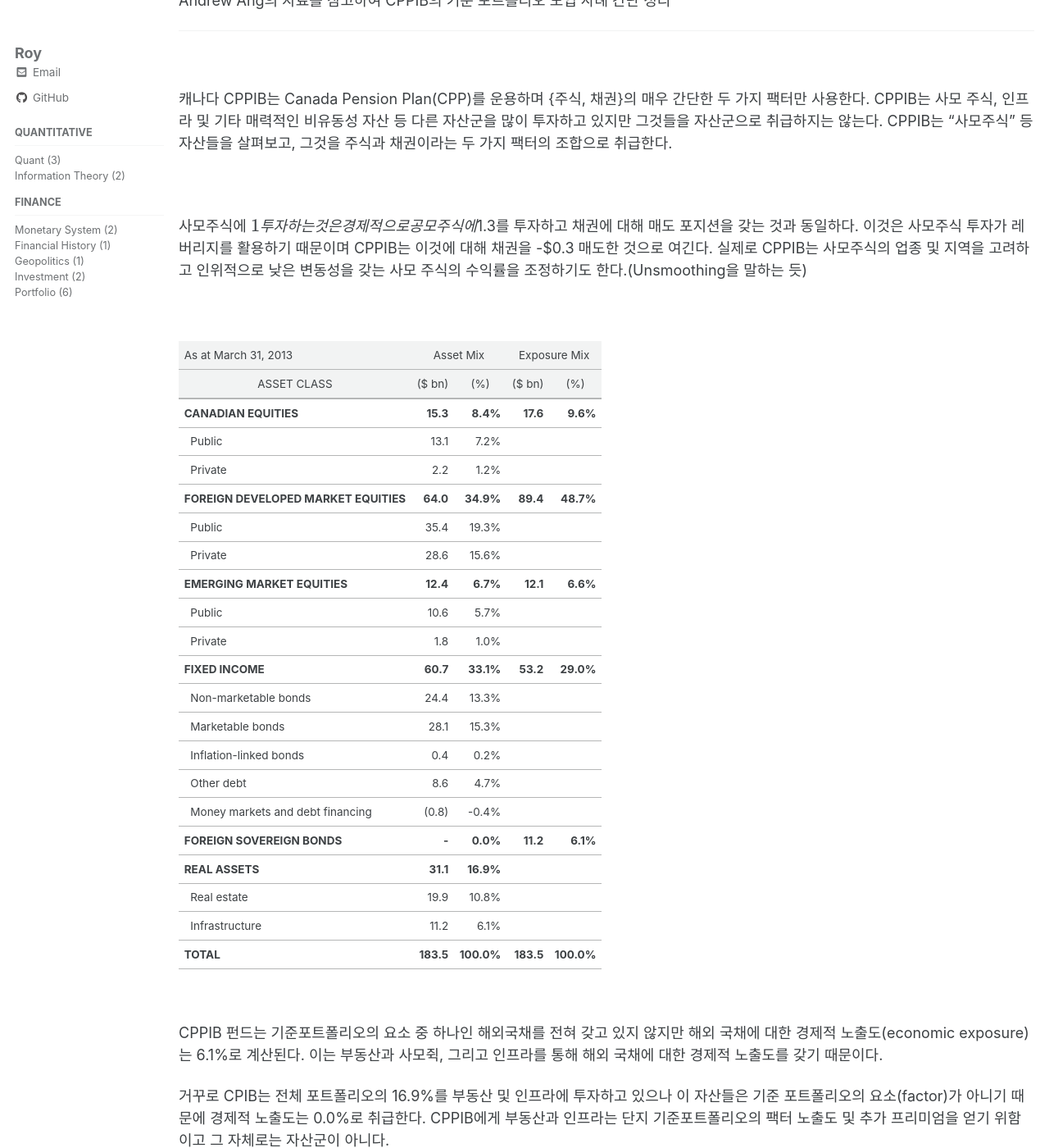
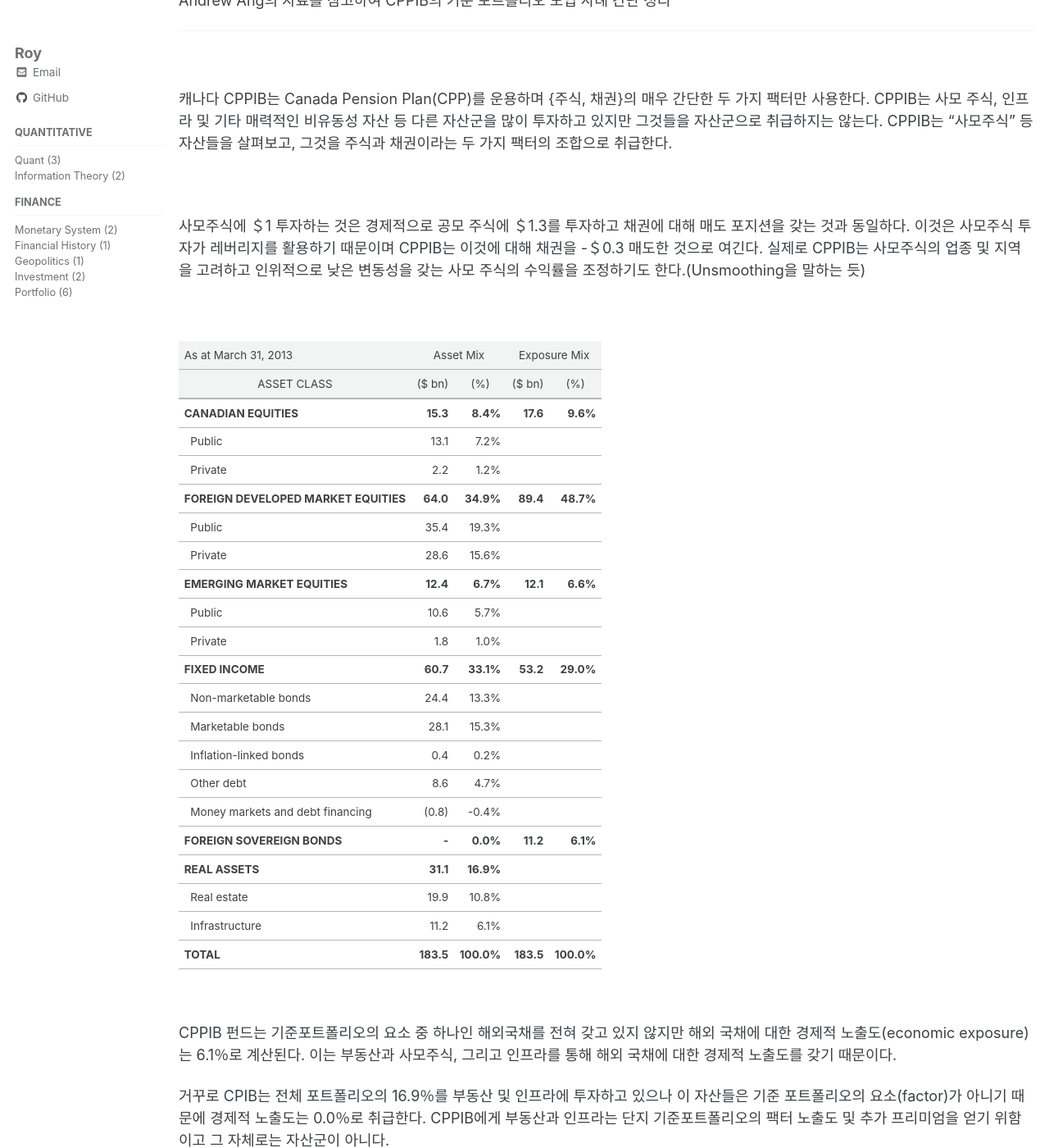
Before and after one commit to roy8in/roy8in.github.io, a Jekyll site: the page built from _posts/2022-10-30-Reference_portfolio_example_CPPIB.md, in a window 1280 px wide and 1400 px high, scrolled down 318 px. Shown: the whole window at 82% size. Built offline with Jekyll 4.4.1, drawn with Linux system fonts in a browser that asks for light colours; cached includes are drawn as plain includes; formulas are drawn with MathJax 3; comment, search, counter and statistics services are not loaded.

Commit message:
특수문자 오타 수정

```diff
--- a/_posts/2022-10-30-Reference_portfolio_example_CPPIB.md
+++ b/_posts/2022-10-30-Reference_portfolio_example_CPPIB.md
@@ -19,7 +19,7 @@
 
 <br>
 
-사모주식에 \$1 투자하는 것은 경제적으로 공모 주식에  \$1.3를 투자하고 채권에 대해 매도 포지션을 갖는 것과 동일하다. 이것은 사모주식 투자가 레버리지를 활용하기 때문이며 CPPIB는 이것에 대해 채권을 -\$0.3 매도한 것으로 여긴다. 실제로 CPPIB는 사모주식의 업종 및 지역을 고려하고 인위적으로 낮은 변동성을 갖는 사모 주식의 수익률을 조정하기도 한다.(Unsmoothing을 말하는 듯)
+사모주식에 ＄1 투자하는 것은 경제적으로 공모 주식에 ＄1.3를 투자하고 채권에 대해 매도 포지션을 갖는 것과 동일하다. 이것은 사모주식 투자가 레버리지를 활용하기 때문이며 CPPIB는 이것에 대해 채권을 -＄0.3 매도한 것으로 여긴다. 실제로 CPPIB는 사모주식의 업종 및 지역을 고려하고 인위적으로 낮은 변동성을 갖는 사모 주식의 수익률을 조정하기도 한다.(Unsmoothing을 말하는 듯)
 
 <br>
 
@@ -184,9 +184,9 @@
 
 <br>
 
-CPPIB 펀드는 기준포트폴리오의 요소 중 하나인 해외국채를 전혀 갖고 있지 않지만 해외 국채에 대한 경제적 노출도(economic exposure)는 6.1%로 계산된다. 이는 부동산과 사모쥑, 그리고 인프라를 통해 해외 국채에 대한 경제적 노출도를 갖기 때문이다.
+CPPIB 펀드는 기준포트폴리오의 요소 중 하나인 해외국채를 전혀 갖고 있지 않지만 해외 국채에 대한 경제적 노출도(economic exposure)는 6.1％로 계산된다. 이는 부동산과 사모주식, 그리고 인프라를 통해 해외 국채에 대한 경제적 노출도를 갖기 때문이다.
 
-거꾸로 CPIB는 전체 포트폴리오의 16.9%를 부동산 및 인프라에 투자하고 있으나 이 자산들은 기준 포트폴리오의 요소(factor)가 아니기 때문에 경제적 노출도는 0.0%로 취급한다. CPPIB에게 부동산과 인프라는 단지 기준포트폴리오의 팩터 노출도 및 추가 프리미엄을 얻기 위함이고 그 자체로는 자산군이 아니다.
+거꾸로 CPIB는 전체 포트폴리오의 16.9％를 부동산 및 인프라에 투자하고 있으나 이 자산들은 기준 포트폴리오의 요소(factor)가 아니기 때문에 경제적 노출도는 0.0％로 취급한다. CPPIB에게 부동산과 인프라는 단지 기준포트폴리오의 팩터 노출도 및 추가 프리미엄을 얻기 위함이고 그 자체로는 자산군이 아니다.
 
 CPPIB의 Governance Structure는 기관의 팩터 투자 및 유능한 인재 채용을 추구한다. 전 CEO인 Denison은 "기준 포트폴리오는 운용은 지출한 모든 비용에 대해 전적으로 책임을 지는 것을 의미한다. 이는 더욱 집중되고 책임있는 운용을 가능하게 한다."라고 말한다.
 
```
